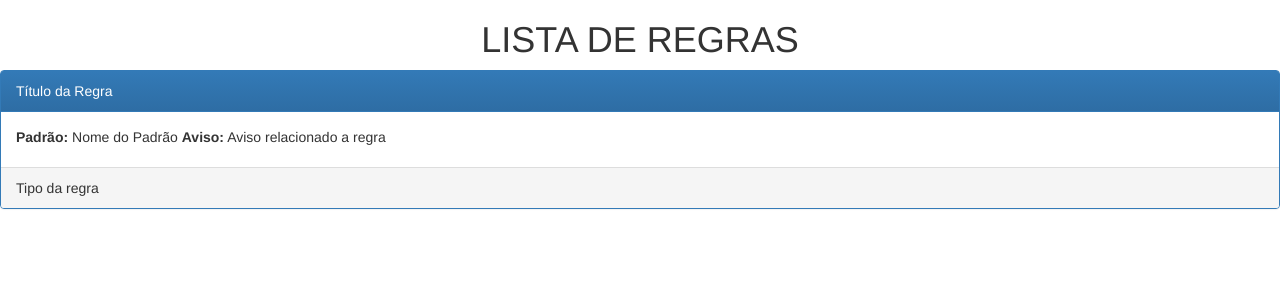
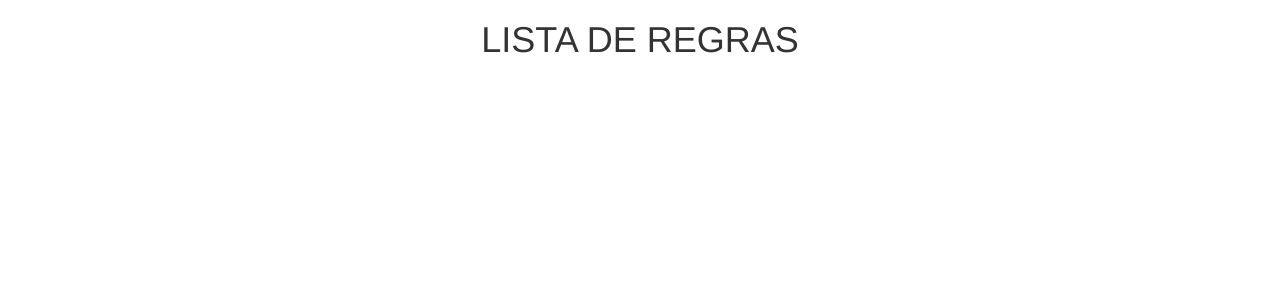
Before and after one commit to arleyribeiro/TCCgo, a Django app: template TCCgo/TCCgo/apps/rules/templates/rules_list.html in a window 1280 px wide. Shown: the top 300 px of the page. Run offline with Django 3.2, Linux system fonts and the light colour scheme; the template is opened without the code that fills it, so the values that code supplies are empty; parts of the project's set-up code (start-up, migrations or seed data) failed here and were passed over; some libraries are stand-ins or nearby versions.

Commit message:
Passadas as regras para a página de regras por meio de Ajax

```diff
--- a/TCCgo/TCCgo/apps/rules/templates/rules_list.html
+++ b/TCCgo/TCCgo/apps/rules/templates/rules_list.html
@@ -9,20 +9,8 @@
   </div>
   <div class="row">
     <div id="rules_container">
-
+      <!--Aqui entram as regras com javascript-->
     </div>
-    <div class="panel panel-primary">
-      <div class="panel-heading">Título da Regra</div>
-      <div class="panel-body">
-        <label for="pattern">Padrão: </label>
-        <span>Nome do Padrão</span>
-        <label for="warning">Aviso: </label>
-        <span>Aviso relacionado a regra</span>
-      </div>
-      <div class="panel-footer">Tipo da regra</div>
-    </div>
-    <!-- AQUI VEM A LISTA DAS REGRAS A SEREM UTILIZADAS -->
-    <!-- SERÃO COLOCADAS A PARTIR DO JAVASCRIPT -->
   </div>
 </div>
 
--- a/TCCgo/static/rules/js/rules.js
+++ b/TCCgo/static/rules/js/rules.js
@@ -5,12 +5,10 @@ $(document).ready(function(){
     url:'/rules/all_rules',
     dataType: 'json',
     success: function(data) {
-      new_data = JSON.parse(data);
-      alert(data);
-      // for (rules in data){
-      //   conter++;
-      // }
-      // alert(counter);
+      rules = JSON.parse(data);
+       for(var i=0; i<rules.length; i++){
+         $("#rules_container").append("<p>Rule: " + rules[i].fields.name + "</p>");
+       }
     }
   })
 });
```
